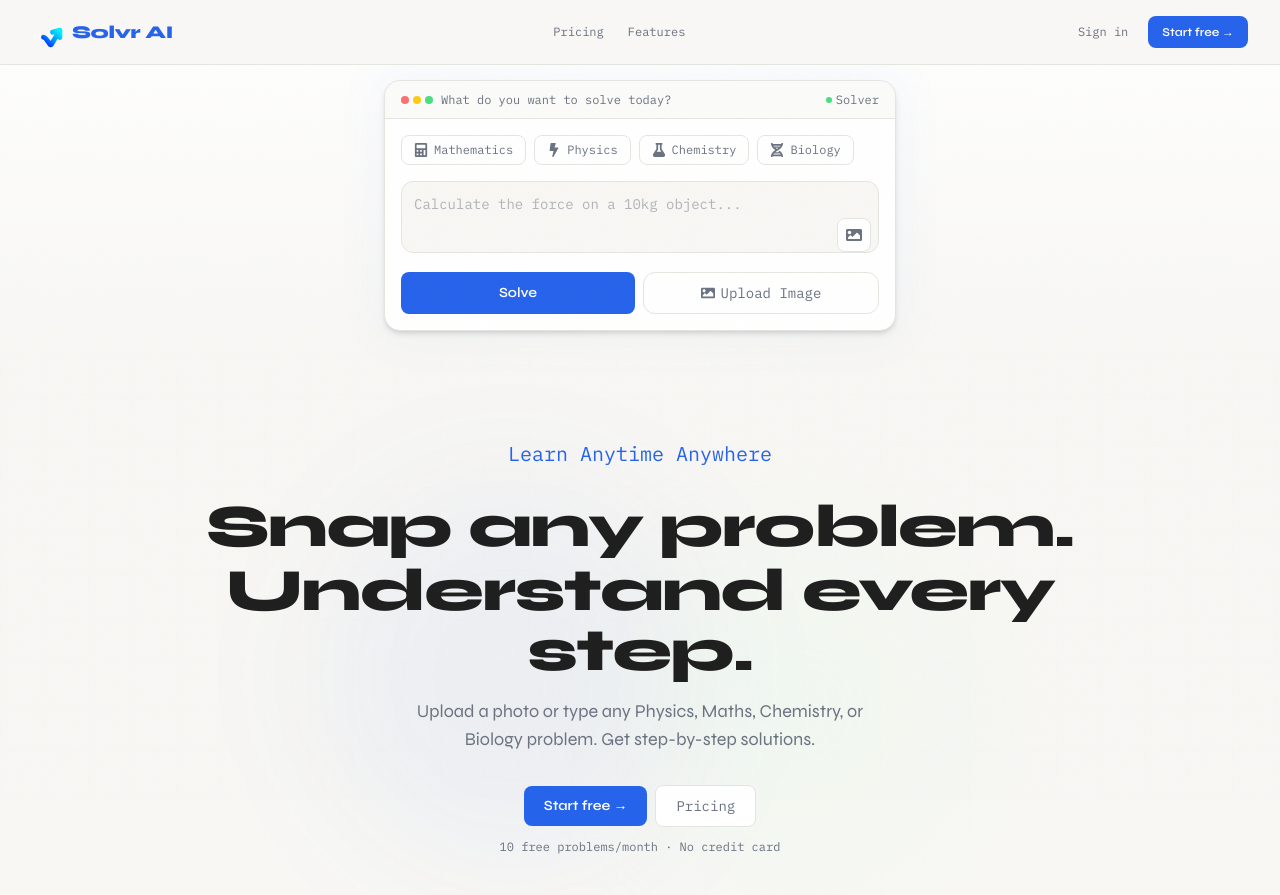
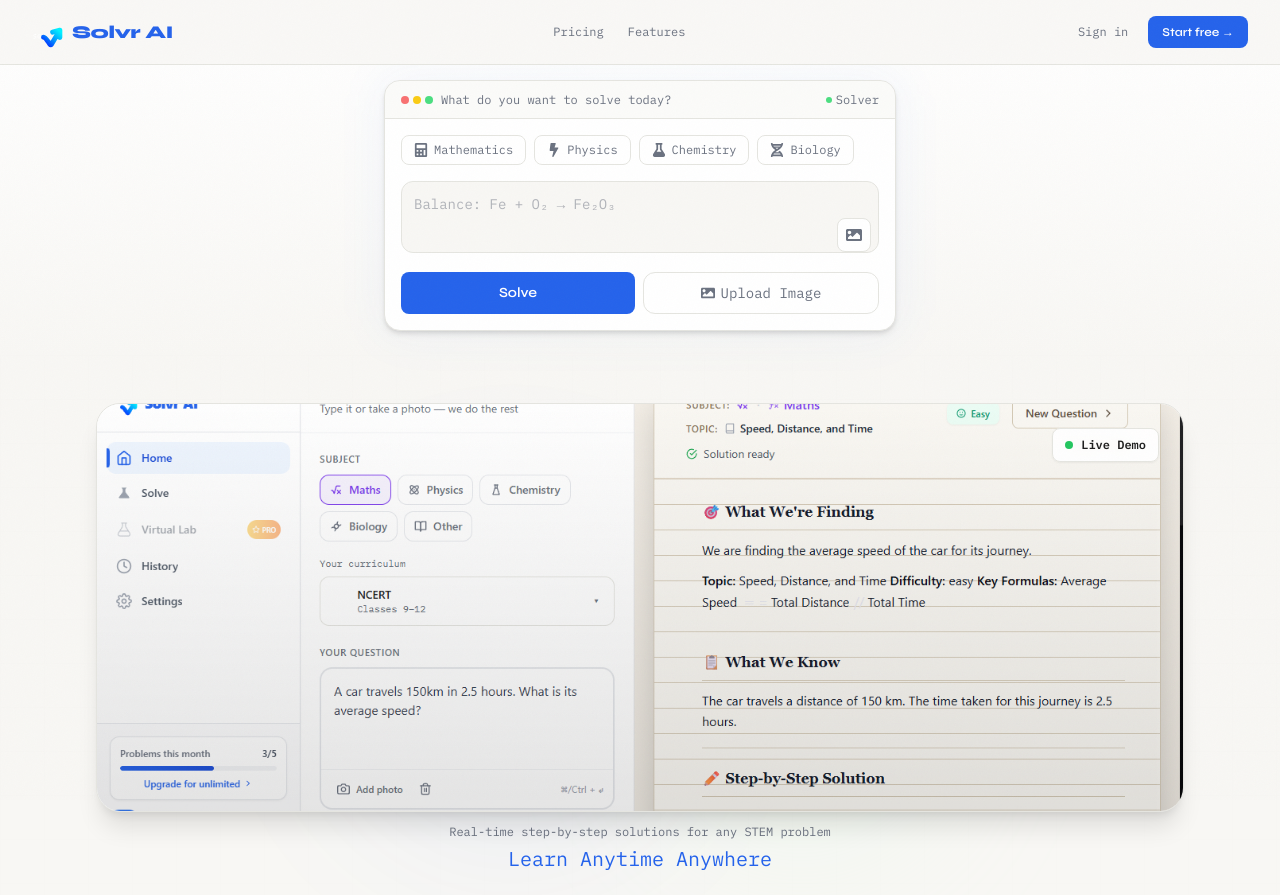
Before and after one commit to NOBA235/Solvr-ai, a Next.js app: page / in a window 1280 px wide. Shown: the top 895 px of the page. Built offline with nearby package versions, Linux system fonts and the light colour scheme; no server answers.

Commit message:
added hero-dashboard image demo

```diff
--- a/src/app/dashboard/lab/[subject]/LabClient.tsx
+++ b/src/app/dashboard/lab/[subject]/LabClient.tsx
@@ -163,7 +163,7 @@ export default function LabClient({ subjectId }: { subjectId: string }) {
   if (!subject) return null
 
   return (
-    <div className="flex h-full overflow-hidden bg-[#090910]">
+    <div className="flex h-full overflow-hidden bg-[#ffff]">
       {/* Sidebar */}
       <div className="w-52 flex-shrink-0 border-r border-white/[0.06] bg-[#0f0f1a] flex flex-col overflow-hidden">
         <div className="p-3 border-b border-white/[0.06]">
--- a/src/app/page.tsx
+++ b/src/app/page.tsx
@@ -1,5 +1,6 @@
 //src>app>page.tsx
 'use client'
+import Image from 'next/image'
 import Link from 'next/link'
 import { motion } from 'framer-motion'
 import { useEffect, useState } from 'react'
@@ -338,6 +339,47 @@ export default function LandingPage() {
           }} />
         </div>
 
+      {/* Hero Image Section - Responsive */}
+      <section className="px-4 sm:px-6 lg:px-8 max-w-6xl mx-auto -mt-4 sm:-mt-8 relative z-10">
+        <motion.div
+          initial={{ opacity: 0, y: 30 }}
+          animate={{ opacity: 1, y: 0 }}
+          transition={{ delay: 0.5, duration: 0.7 }}
+          className="relative"
+        >
+          {/* Main Image Container */}
+          <div className="relative rounded-xl sm:rounded-2xl lg:rounded-3xl overflow-hidden border border-line shadow-xl bg-white">
+            {/* Aspect ratio container */}
+            <div className="relative w-full aspect-[16/9] sm:aspect-[16/7] lg:aspect-[16/6]">
+              <Image
+                src="/images/dashboard.png"
+                alt="Solvr AI Dashboard - Solve problems with AI"
+                fill
+                className="object-cover"
+                sizes="(max-width: 640px) 100vw, (max-width: 1024px) 90vw, 1200px"
+                priority
+                quality={90}
+              />
+            </div>
+            <div className="absolute inset-0 bg-gradient-to-t from-black/10 to-transparent pointer-events-none" />
+
+            <div className="absolute top-3 right-3 sm:top-4 sm:right-4 lg:top-6 lg:right-6 bg-white/90 backdrop-blur-sm border border-line rounded-lg px-2.5 py-1.5 sm:px-3 sm:py-2 shadow-sm">
+              <div className="flex items-center gap-1.5 sm:gap-2">
+                <div className="w-1.5 h-1.5 sm:w-2 sm:h-2 rounded-full bg-green-500 animate-pulse" />
+                <span className="text-[10px] sm:text-xs font-mono text-ink font-semibold">
+                  Live Demo
+                </span>
+              </div>
+            </div>
+          </div>
+
+          {/* Optional: Caption text */}
+          <p className="text-center text-[10px] sm:text-xs text-muted font-mono mt-2 sm:mt-3">
+            Real-time step-by-step solutions for any STEM problem
+          </p>
+        </motion.div>
+        </section>
+
         {/* Subtle Glow Effects */}
         <div className="absolute top-20 sm:top-32 left-1/4 w-64 sm:w-96 h-64 sm:h-96 bg-primary/5 rounded-full blur-3xl pointer-events-none" />
         <div className="absolute top-32 sm:top-48 right-1/4 w-56 sm:w-80 h-56 sm:h-80 bg-green-100/20 rounded-full blur-3xl pointer-events-none" />
```
Also changed, not shown: public/images/dashboard.png (added).
